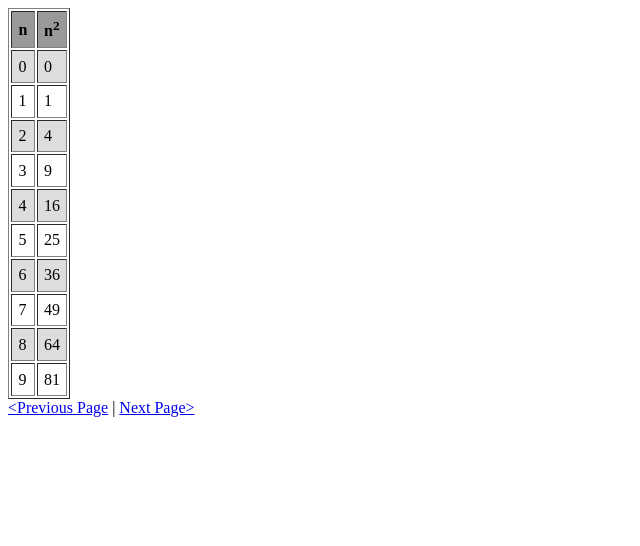
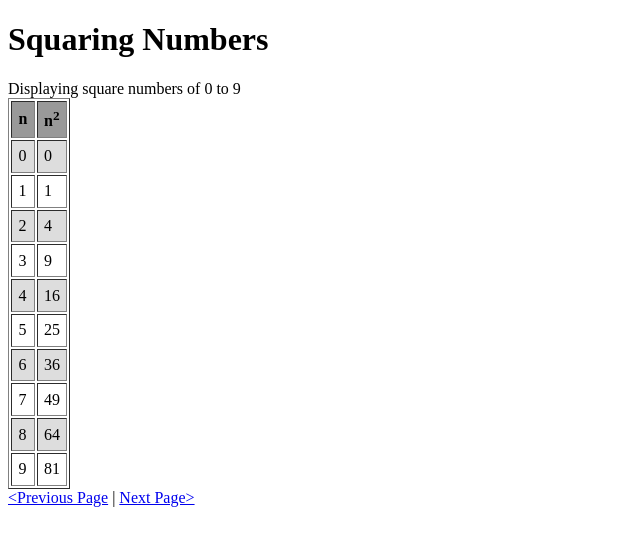
Before and after one commit to n05la3/Learning-php, a PHP site: page /query_strings.php in a window 1280 px wide. Shown: the top 546 px of the page, without its empty margins (0-640 px from the left). Run offline with PHP 8.4, Linux system fonts and the light colour scheme.

Commit message:
optimized script

```diff
--- a/query_strings.php
+++ b/query_strings.php
@@ -18,6 +18,7 @@
             if(isset($_GET['start']) && (int)$_GET['start']>0 && (int)$_GET['start']<100000)
                 $start=(int)$_GET['start'];//casting since the value is received from a user.
             $end=$start + PAGE_SIZE -1;
+            echo "<h1>Squaring Numbers</h1>Displaying square numbers of $start to $end";
         ?>
         <table border="1" width="20">
             <thead>
```
